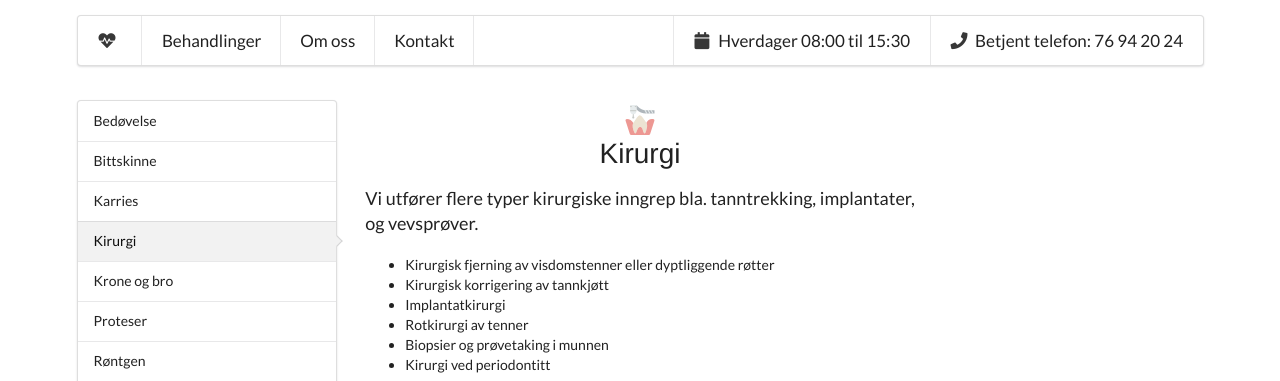
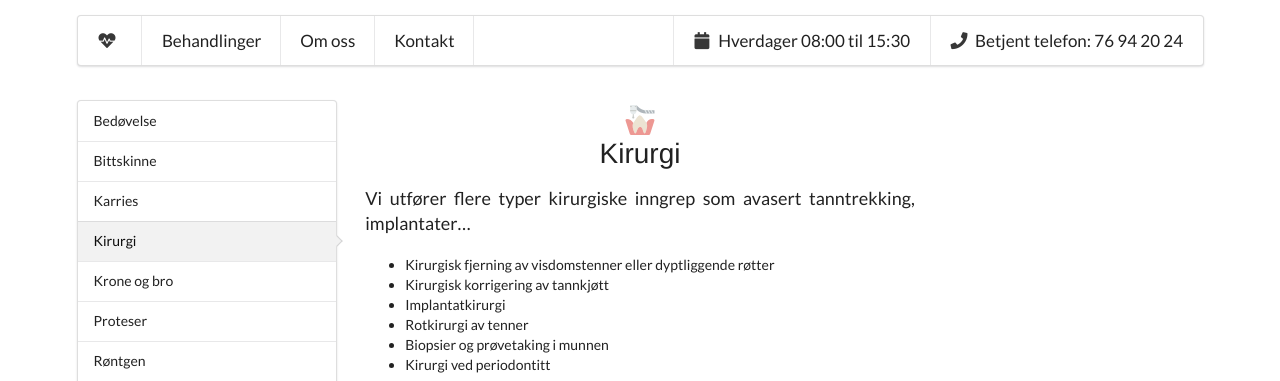
Before and after one commit to Starefossen/tannlege.narvik.no, a Jekyll site: the page built from _treatments/kirurgi.md, in a window 1280 px wide. Shown: the top 381 px of the page. Built offline with Jekyll 4.4.1, drawn with Linux system fonts in a browser that asks for light colours; nearby versions of some CDN libraries.

Commit message:
Update kirurgi.md

```diff
--- a/_treatments/kirurgi.md
+++ b/_treatments/kirurgi.md
@@ -4,8 +4,7 @@ title: Kirurgi
 image: molar-8
 ---
 
-Vi utfører flere typer kirurgiske inngrep bla. tanntrekking, implantater, og
-vevsprøver.
+Vi utfører flere typer kirurgiske inngrep som avasert tanntrekking, implantater...
 
 <!--more-->
 
```
